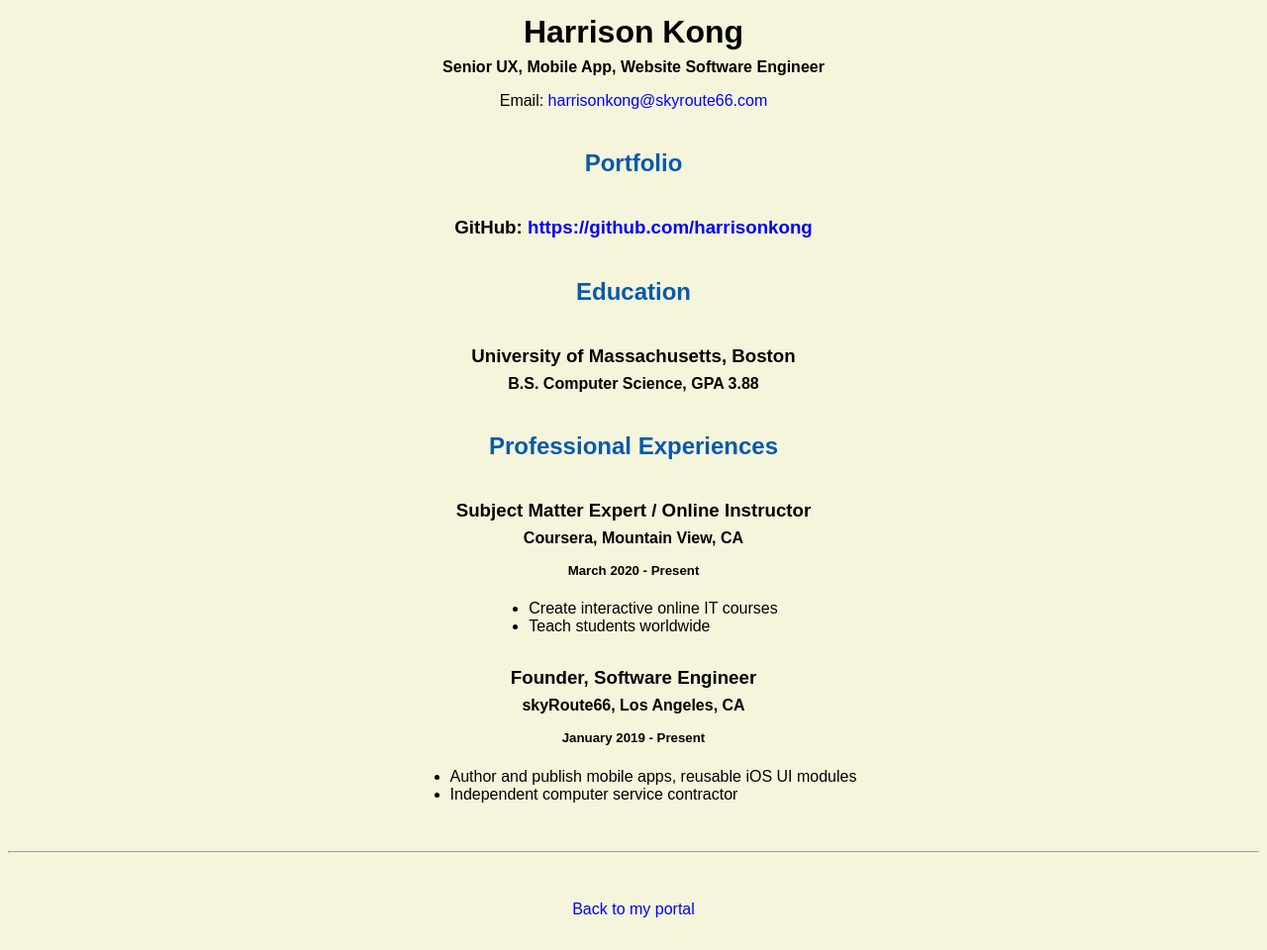
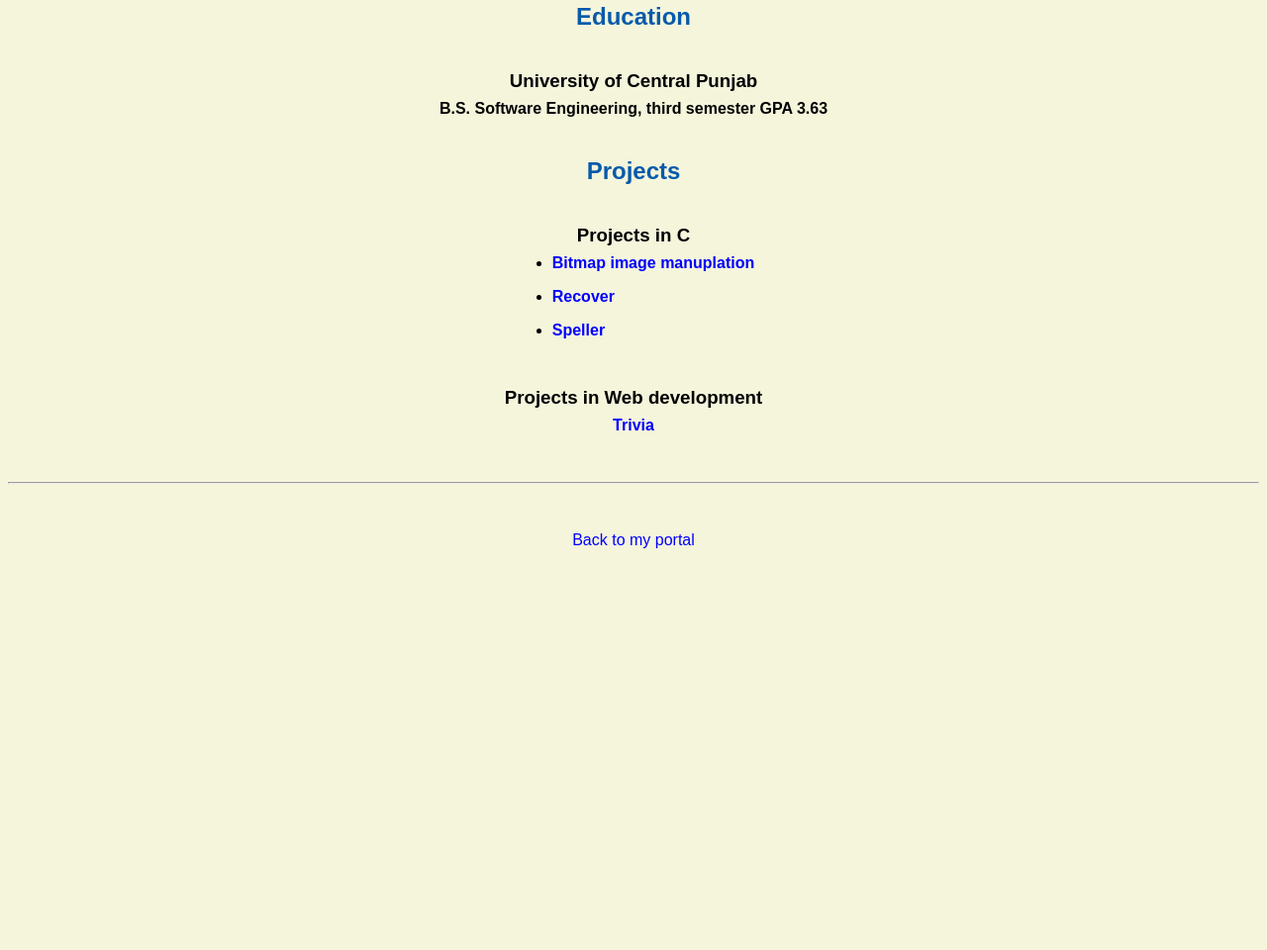
Before and after one commit to Muhammad-Afzaal1/Muhammad-Afzaal1.github.io, a plain HTML site: page resume.html in a window 1280 px wide. Shown: the part 428-1388 px from the top of the page at 99% size. After the commit the page ends 1015 px from the top, so only its background shows below. Drawn offline with Linux system fonts and the light colour scheme.

Commit message:
Update resume.html

```diff
--- a/resume.html
+++ b/resume.html
@@ -1,6 +1,5 @@
-<!doctype html>
+<!DOCTYPE html>
 
-<!-- this is a comment for human! -->
 
 <html lang="en">
 
@@ -17,39 +16,37 @@
   <body>
     <hr>
 
-    <img src="images/headshot.jpg" alt="Harrison Kong's headshot" width="20%">
+    <img class="myimage" src="images/myimage.jpg" alt="Harrison Kong's headshot" width="20%">
 
-    <h1>Harrison Kong</h1>
-    <h4>Senior UX, Mobile App, Website Software Engineer</h4>
+    <h1>Muhammad Afzaal</h1>
+    <h4>Software Engineering Student</h4>
 
-    <p>Email: <a href="mailto:harrisonkong@skyroute66.com" target="_blank">harrisonkong@skyroute66.com</a></p>
-    <!-- don't post physical address, personal phone number or other personal information on the web! -->
+    <p>Email: <a href="mailto:afzaal4517muhammad@gmail.com" target="_blank">afzaal4517muhammad@gmail.com</a></p>
 
     <h2>Portfolio</h2>
-      <h3>GitHub: <a href="https://github.com/harrisonkong" target="_blank">https://github.com/harrisonkong</a></h3>
+      <h3>GitHub: <a href="https://github.com/Muhammad-Afzaal1" target="_blank">https://github.com/Muhammad-Afzaal1</a></h3>
 
     <h2>Education</h2>
 
-    <h3>University of Massachusetts, Boston</h3>
-    <h4>B.S. Computer Science, GPA 3.88</h4>
+    <h3>University of Central Punjab</h3>
+    <h4>B.S. Software Engineering, third semester GPA 3.63</h4>
 
-    <h2>Professional Experiences</h2>
+    <h2>Projects</h2>
 
-    <h3>Subject Matter Expert / Online Instructor</h3>
-    <h4>Coursera, Mountain View, CA</h4>
-    <h5>March 2020 - Present</h5>
-      <ul>
-        <li>Create interactive online IT courses</li>
-        <li>Teach students worldwide</li>
-      </ul>
+    <h3>Projects in C</h3>
+    <ul>
+        <li><h4><a href="https://github.com/code50/149964545/tree/main/week4/problemSets/filter-more" target="_blank">Bitmap image manuplation</a></h4>
 
-    <h3>Founder, Software Engineer</h3>
-    <h4>skyRoute66, Los Angeles, CA</h4>
-    <h5>January 2019 - Present</h5>
-      <ul>
-        <li>Author and publish mobile apps, reusable iOS UI modules</li>
-        <li>Independent computer service contractor</li>
-      </ul>
+        </li>
+        <li><h4><a href="https://github.com/code50/149964545/tree/main/week4/problemSets/recover">Recover</a></h4></li>
+        <li><h4><a href="">Speller</a></h4>
+
+        </li>
+    </ul>
+
+
+    <h3>Projects in Web development</h3>
+    <h4><a href="https://github.com/code50/149964545/tree/main/week8/problemSet/trivia">Trivia</a></h4>
   </body>
 
   <footer>
```
